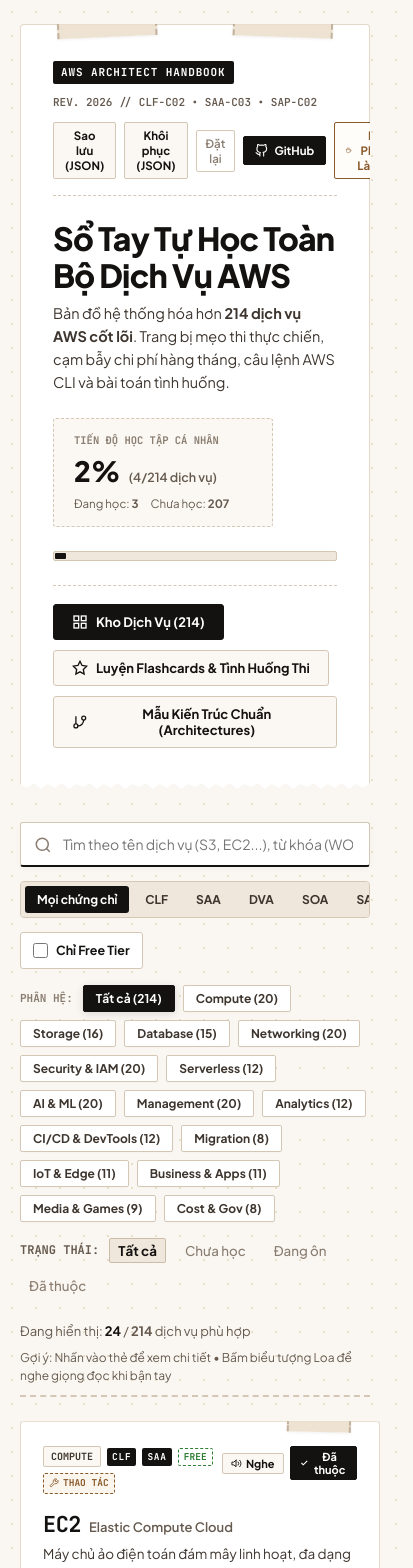
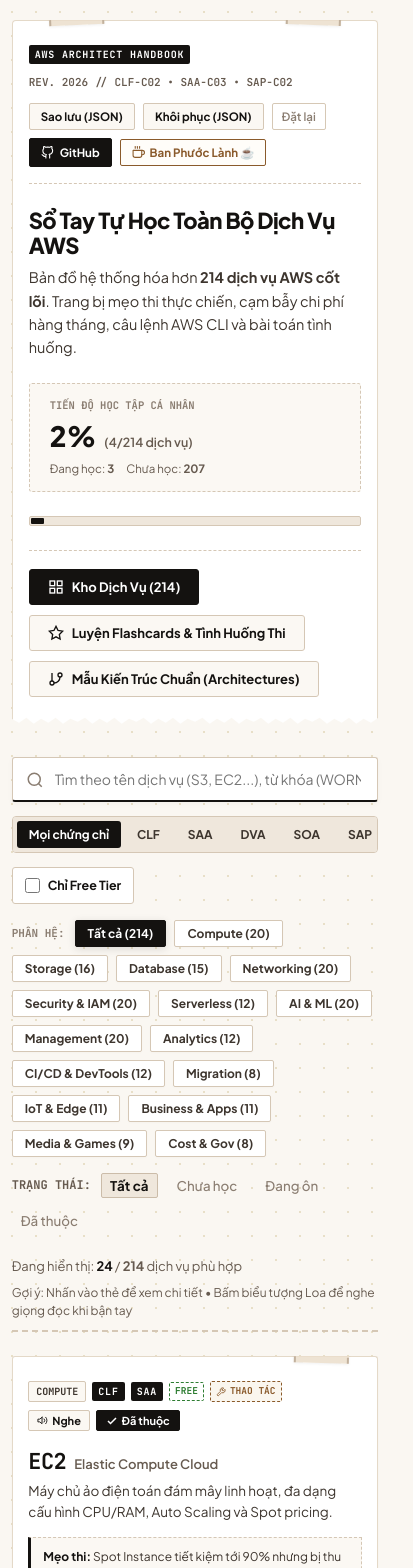
Before and after one commit to anhtu1707/aws-study-hub, a React (Vite) app: page / in a window 390 px wide. Shown: the top 1568 px of the page, 413 px wide, since content can reach past the window. Built offline with nearby package versions, Linux system fonts and the light colour scheme.

Commit message:
fix(responsive): eliminate mobile horizontal overflow across all views, grids, and modals

```diff
--- a/src/App.tsx
+++ b/src/App.tsx
@@ -217,10 +217,11 @@ export function App() {
         width: '100%',
         minHeight: '100vh',
         boxSizing: 'border-box',
-        padding: '24px 20px 80px 20px',
+        padding: '20px clamp(10px, 3vw, 20px) 80px clamp(10px, 3vw, 20px)',
         display: 'flex',
         flexDirection: 'column',
-        alignItems: 'center'
+        alignItems: 'center',
+        overflowX: 'hidden'
       }}
     >
       <div style={{ width: '100%', maxWidth: '1340px', display: 'flex', flexDirection: 'column', gap: '32px' }}>
@@ -284,8 +285,9 @@ export function App() {
                 <div
                   style={{
                     display: 'grid',
-                    gridTemplateColumns: 'repeat(auto-fill, minmax(360px, 1fr))',
-                    gap: '26px'
+                    gridTemplateColumns: 'repeat(auto-fill, minmax(min(100%, 340px), 1fr))',
+                    gap: '26px',
+                    width: '100%'
                   }}
                 >
                   {displayedServices.map((service) => (
@@ -450,16 +452,18 @@ export function App() {
           style={{
             background: '#FFFDF9',
             border: '1.5px dashed #8A5A2B',
-            padding: '20px 24px',
+            padding: 'clamp(14px, 3vw, 20px) clamp(12px, 3vw, 24px)',
             display: 'flex',
             justifyContent: 'space-between',
             alignItems: 'center',
             flexWrap: 'wrap',
             gap: '16px',
-            marginTop: '36px'
+            marginTop: '36px',
+            width: '100%',
+            boxSizing: 'border-box'
           }}
         >
-          <div style={{ display: 'flex', alignItems: 'center', gap: '14px' }}>
+          <div style={{ display: 'flex', alignItems: 'center', gap: '14px', flex: '1 1 260px', minWidth: 0 }}>
             <div
               style={{
                 width: '42px',
@@ -475,11 +479,11 @@ export function App() {
             >
               <CoffeeIcon size={20} color="#8A5A2B" />
             </div>
-            <div style={{ display: 'flex', flexDirection: 'column', gap: '3px' }}>
+            <div style={{ display: 'flex', flexDirection: 'column', gap: '3px', minWidth: 0 }}>
               <div style={{ fontSize: '15px', fontWeight: 800, color: 'var(--text-ink)' }}>
                 Nếu thấy hay hãy ban phước lành cho tui ☕
               </div>
-              <div style={{ fontSize: '13px', color: 'var(--text-charcoal)' }}>
+              <div style={{ fontSize: '13px', color: 'var(--text-charcoal)', lineHeight: 1.5 }}>
                 Ủng hộ tác giả qua <strong>VietQR Ngân hàng ACB (STK: 16601281)</strong> để tiếp thêm động lực duy trì và cập nhật dự án!
               </div>
             </div>
@@ -516,13 +520,15 @@ export function App() {
             background: 'var(--bg-card)',
             border: '1px solid var(--border-light)',
             borderTop: 'none',
-            padding: '24px 30px',
+            padding: '20px clamp(14px, 3vw, 30px)',
             borderRadius: '0 0 4px 4px',
             display: 'flex',
             flexWrap: 'wrap',
             justifyContent: 'space-between',
             alignItems: 'center',
             gap: '16px',
+            width: '100%',
+            boxSizing: 'border-box',
             boxShadow: '0 4px 16px rgba(45,35,25,0.04)'
           }}
         >
--- a/src/components/AudioPlayerBar.tsx
+++ b/src/components/AudioPlayerBar.tsx
@@ -42,13 +42,14 @@ export const AudioPlayerBar: React.FC = () => {
         left: '50%',
         transform: 'translateX(-50%)',
         zIndex: 98,
-        width: 'calc(100% - 32px)',
+        width: 'calc(100% - 24px)',
         maxWidth: '720px',
+        boxSizing: 'border-box',
         background: '#FFFDF9',
         border: '1.5px solid var(--text-ink)',
         borderLeft: '5px solid var(--text-ink)',
         borderRadius: '3px',
-        padding: '12px 18px',
+        padding: '10px clamp(12px, 3vw, 18px)',
         display: 'flex',
         alignItems: 'center',
         justifyContent: 'space-between',
@@ -60,7 +61,7 @@ export const AudioPlayerBar: React.FC = () => {
       aria-label="Trình phát âm thanh rảnh tay"
     >
       {/* Title & Status */}
-      <div style={{ display: 'flex', alignItems: 'center', gap: '10px', minWidth: '200px', flex: '1 1 auto' }}>
+      <div style={{ display: 'flex', alignItems: 'center', gap: '10px', minWidth: 0, flex: '1 1 180px' }}>
         <div
           style={{
             width: '32px',
--- a/src/components/FilterBar.tsx
+++ b/src/components/FilterBar.tsx
@@ -54,10 +54,10 @@ export const FilterBar: React.FC<FilterBarProps> = ({
     <div style={{ display: 'flex', flexDirection: 'column', gap: '16px' }}>
 
       {/* Top Search & Level Row */}
-      <div style={{ display: 'flex', flexWrap: 'wrap', gap: '14px', alignItems: 'center' }}>
+      <div style={{ display: 'flex', flexWrap: 'wrap', gap: '14px', alignItems: 'center', width: '100%' }}>
 
         {/* Notebook Search Input */}
-        <div style={{ flex: '1 1 360px', position: 'relative' }}>
+        <div style={{ flex: '1 1 240px', minWidth: 0, position: 'relative' }}>
           <input
             type="text"
             placeholder="Tìm theo tên dịch vụ (S3, EC2...), từ khóa (WORM, Multi-AZ...) hoặc tác vụ..."
@@ -128,7 +128,9 @@ export const FilterBar: React.FC<FilterBarProps> = ({
             padding: '4px',
             borderRadius: '4px',
             border: '1px solid var(--border-dashed)',
-            overflowX: 'auto'
+            overflowX: 'auto',
+            maxWidth: '100%',
+            minWidth: 0
           }}
         >
           {levels.map((lvl) => {
--- a/src/components/Header.tsx
+++ b/src/components/Header.tsx
@@ -44,11 +44,13 @@ export const Header: React.FC<HeaderProps> = ({
         border: '1px solid var(--border-light)',
         borderBottom: 'none',
         boxShadow: '0 4px 20px rgba(50, 40, 30, 0.05)',
-        padding: '36px 32px 42px 32px',
+        padding: 'clamp(20px, 4vw, 36px) clamp(14px, 4vw, 32px) clamp(24px, 4vw, 42px) clamp(14px, 4vw, 32px)',
         borderRadius: '4px 4px 0 0',
         display: 'flex',
         flexDirection: 'column',
-        gap: '24px'
+        gap: '24px',
+        width: '100%',
+        boxSizing: 'border-box'
       }}
     >
       {/* Washi Tape Pins on corners */}
@@ -100,7 +102,7 @@ export const Header: React.FC<HeaderProps> = ({
         </div>
 
         {/* Action Buttons: Export, Import & Reset */}
-        <div style={{ display: 'flex', gap: '8px', alignItems: 'center' }}>
+        <div style={{ display: 'flex', gap: '8px', alignItems: 'center', flexWrap: 'wrap' }}>
           <button
             type="button"
             onClick={onExport}
@@ -221,8 +223,8 @@ export const Header: React.FC<HeaderProps> = ({
           gap: '24px'
         }}
       >
-        <div style={{ flex: '1 1 540px', display: 'flex', flexDirection: 'column', gap: '8px' }}>
-          <h1 style={{ fontSize: '32px', margin: 0, lineHeight: 1.15 }}>
+        <div style={{ flex: '1 1 320px', minWidth: 0, display: 'flex', flexDirection: 'column', gap: '8px' }}>
+          <h1 style={{ fontSize: 'clamp(22px, 5vw, 32px)', margin: 0, lineHeight: 1.15 }}>
             Sổ Tay Tự Học Toàn Bộ Dịch Vụ AWS
           </h1>
           <p style={{ fontSize: '14.5px', color: 'var(--text-charcoal)', maxWidth: '720px', lineHeight: 1.6 }}>
@@ -241,7 +243,8 @@ export const Header: React.FC<HeaderProps> = ({
             display: 'flex',
             flexDirection: 'column',
             gap: '8px',
-            minWidth: '220px'
+            flex: '1 1 200px',
+            minWidth: 0
           }}
         >
           <div
--- a/src/components/QuizView.tsx
+++ b/src/components/QuizView.tsx
@@ -210,11 +210,12 @@ export const QuizView: React.FC = () => {
         style={{
           width: '100%',
           maxWidth: '820px',
+          boxSizing: 'border-box',
           background: '#FFFDF9',
           border: '1.5px solid var(--text-ink)',
           borderLeft: '5px solid var(--text-ink)',
           borderRadius: '3px',
-          padding: '14px 20px',
+          padding: '14px clamp(12px, 3vw, 20px)',
           display: 'flex',
           flexWrap: 'wrap',
           justifyContent: 'space-between',
@@ -345,7 +346,8 @@ export const QuizView: React.FC = () => {
           minHeight: '440px',
           background: '#FFFFFF',
           border: '1px solid var(--border-dashed)',
-          padding: '36px 32px',
+          padding: 'clamp(20px, 4vw, 36px) clamp(14px, 4vw, 32px)',
+          boxSizing: 'border-box',
           display: 'flex',
           flexDirection: 'column',
           justifyContent: 'space-between',
--- a/src/components/ServiceCard.tsx
+++ b/src/components/ServiceCard.tsx
@@ -59,7 +59,8 @@ export const ServiceCard: React.FC<ServiceCardProps> = ({
         background: 'var(--bg-card)',
         border: '1px solid var(--border-light)',
         borderBottom: 'none',
-        padding: '24px 22px 30px 22px',
+        padding: '24px clamp(14px, 4vw, 22px) 30px clamp(14px, 4vw, 22px)',
+        boxSizing: 'border-box',
         borderRadius: '3px 3px 0 0',
         display: 'flex',
         flexDirection: 'column',
@@ -82,7 +83,7 @@ export const ServiceCard: React.FC<ServiceCardProps> = ({
       />
 
       {/* Card Header: Category, Levels & Status Button */}
-      <div style={{ display: 'flex', justifyContent: 'space-between', alignItems: 'flex-start', gap: '8px' }}>
+      <div style={{ display: 'flex', justifyContent: 'space-between', alignItems: 'flex-start', gap: '8px', flexWrap: 'wrap' }}>
         <div style={{ display: 'flex', gap: '6px', alignItems: 'center', flexWrap: 'wrap' }}>
           <span
             className="mono"
@@ -229,7 +230,7 @@ export const ServiceCard: React.FC<ServiceCardProps> = ({
 
       {/* Service Name & Acronym */}
       <div style={{ display: 'flex', flexDirection: 'column', gap: '3px' }}>
-        <div style={{ display: 'flex', alignItems: 'baseline', gap: '8px' }}>
+        <div style={{ display: 'flex', alignItems: 'baseline', gap: '8px', flexWrap: 'wrap' }}>
           <h2 className="mono" style={{ fontSize: '22px', margin: 0, color: 'var(--text-ink)' }}>
             {service.code}
           </h2>
@@ -265,6 +266,8 @@ export const ServiceCard: React.FC<ServiceCardProps> = ({
           display: 'flex',
           justifyContent: 'space-between',
           alignItems: 'center',
+          flexWrap: 'wrap',
+          gap: '6px',
           borderTop: '1px dashed var(--border-light)',
           paddingTop: '12px',
           marginTop: 'auto'
--- a/src/index.css
+++ b/src/index.css
@@ -25,7 +25,16 @@
   padding: 0;
 }
 
+html {
+  max-width: 100%;
+  overflow-x: hidden;
+  -webkit-text-size-adjust: 100%;
+}
+
 body {
+  max-width: 100%;
+  overflow-x: hidden;
+  position: relative;
   background-color: var(--bg-parchment);
   background-image: radial-gradient(#E8DFC8 0.75px, transparent 0.75px);
   background-size: 24px 24px;
@@ -33,7 +42,22 @@ body {
   font-family: 'Plus Jakarta Sans', -apple-system, BlinkMacSystemFont, 'Segoe UI', Roboto, sans-serif;
   -webkit-font-smoothing: antialiased;
   line-height: 1.5;
+}
+
+#root {
+  max-width: 100%;
   overflow-x: hidden;
+  width: 100%;
+}
+
+img, svg, video, canvas, audio {
+  max-width: 100%;
+  height: auto;
+}
+
+pre, code {
+  max-width: 100%;
+  word-break: break-word;
 }
 
 /* Typography elements */
@@ -195,3 +219,20 @@ button {
 ::-webkit-scrollbar-thumb:hover {
   background: #C4B6A3;
 }
+
+/* Mobile Responsive Guardrails */
+@media (max-width: 640px) {
+  header.torn-bottom {
+    padding: 24px 16px 28px 16px !important;
+  }
+
+  .washi-tape {
+    width: 55px !important;
+    height: 16px !important;
+  }
+
+  .stamp-badge {
+    font-size: 10px !important;
+    padding: 2px 6px !important;
+  }
+}
```
Also changed, not shown: src/components/ArchitectureView.tsx (+10 -5 lines), src/components/BlessingModal.tsx (+7 -6 lines), src/components/ServiceDetailModal.tsx (+5 -4 lines).
